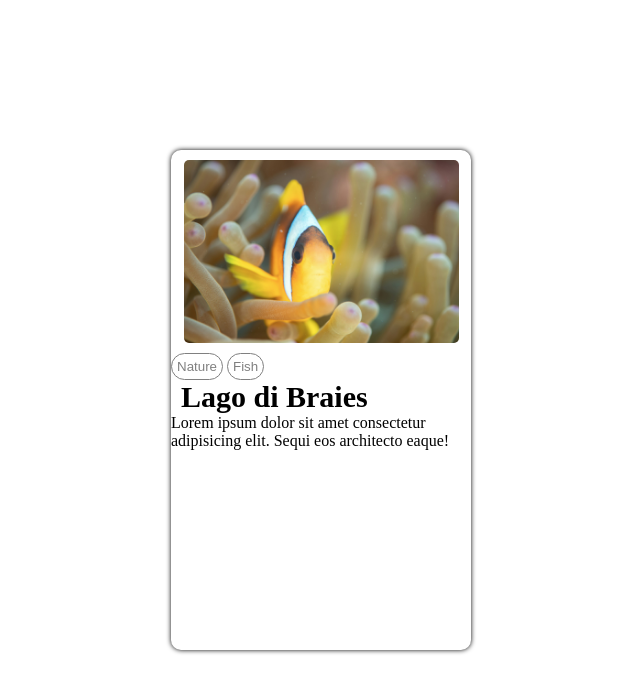
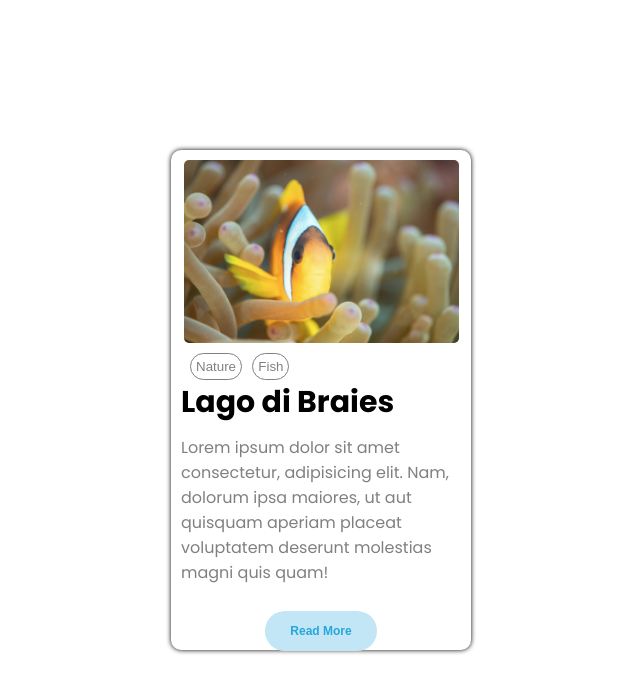
Before and after one commit to shoumik14/making-a-decent-card, a plain HTML site: page index.html in a window 1280 px wide. Shown: the whole page, without its empty margins (319-959 px from the left). Drawn offline with Linux system fonts and the light colour scheme.

Commit message:
improvement

```diff
--- a/index.html
+++ b/index.html
@@ -5,6 +5,9 @@
     <meta name="viewport" content="width=device-width, initial-scale=1.0">
     <title>Document</title>
     <link rel="stylesheet" href="style.css">
+    <link rel="preconnect" href="https://fonts.googleapis.com">
+    <link rel="preconnect" href="https://fonts.gstatic.com" crossorigin>
+    <link href="https://fonts.googleapis.com/css2?family=Poppins:ital,wght@0,100;0,200;0,300;0,400;0,500;0,600;0,700;0,800;0,900;1,100;1,   200;1,300;1,400;1,500;1,600;1,700;1,800;1,900&family=Roboto:wght@500&display=swap" rel="stylesheet">
 </head>
 <body>
     <div class="container">
@@ -15,7 +18,10 @@
                 <button>Fish</button>
             </div>
             <h3>Lago di Braies</h3>
-        <p>Lorem ipsum dolor sit amet consectetur adipisicing elit. Sequi eos architecto eaque!</p>
+        <p>Lorem ipsum dolor sit amet consectetur, adipisicing elit. Nam, dolorum ipsa maiores, ut aut quisquam aperiam placeat voluptatem deserunt molestias magni quis quam!</p>
+        <div class="read_more">
+            <button>Read More</button>
+        </div>
         </div>
     </div>
 </body>
--- a/style.css
+++ b/style.css
@@ -2,6 +2,9 @@
     margin: 0;
     padding: 0;
     box-sizing: border-box;
+}
+body{
+    font-family: "Poppins", sans-serif;
 }
 .container{
     height: 100vh;
@@ -9,6 +12,10 @@
     display: flex;
     justify-content: center;
     align-items: center;
+}
+.container p{
+    padding: 10px;
+    color: gray;
 }
 
 .card{
@@ -33,9 +40,30 @@ img{
 
 .buttons button{
     padding: 5px;
+    margin: 0 3px;
     background-color: white;
     border-radius: 15px;
     border: 1px solid gray;
     color: gray;
 
 }
+
+.buttons{
+    padding:0 16px;
+}
+.read_more{
+    width: 100%;
+    padding: 16px 0;
+    display: flex;
+    justify-content: center;
+}
+
+.read_more button{
+    padding: 13px 25px;
+    border-radius: 30px;
+    background-color: hsl(197, 71%, 86%);
+    color: hsl(197, 71%, 50%);
+    border: none;
+    font-weight: bold;
+    font-size: 12px;
+}
```
Also changed, not shown: Screenshot 2024-03-07 135854.png (deleted).
